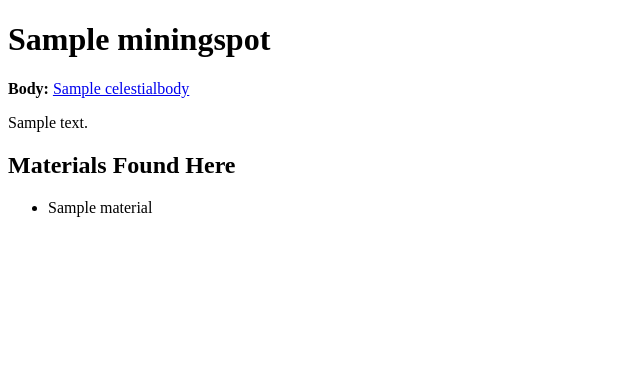
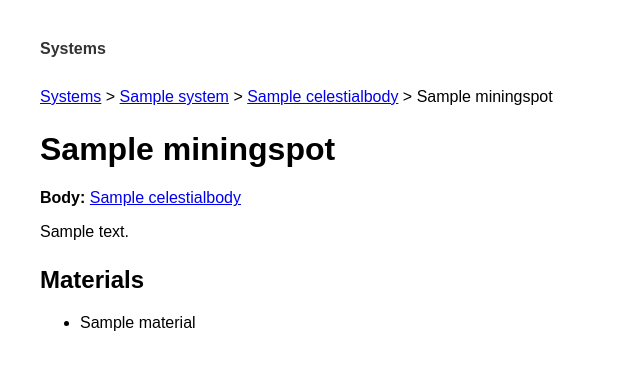
Before and after one commit to ClausHofman/Space-Explorer, a Django app: page /mining-spots/1/ in a window 1280 px wide. Shown: the top 370 px of the page, without its empty margins (0-640 px from the left). Run offline with Django 5.2, Linux system fonts and the light colour scheme; tables that the repository leaves empty hold one stand-in row (values such as "Sample post").

Commit message:
Added base template, breadcrumbs

```diff
--- a/galaxy/urls.py
+++ b/galaxy/urls.py
@@ -6,4 +6,5 @@ urlpatterns = [
     path("systems/<int:pk>/", views.system_detail, name="system_detail"),
     path("bodies/<int:pk>/", views.body_detail, name="body_detail"),
     path("mining-spots/<int:pk>/", views.mining_spot_detail, name="mining_spot_detail"),
+    path("", views.system_list, name="home"),
 ]
--- /dev/null
+++ b/templates/base.html
@@ -0,0 +1,38 @@
+<!DOCTYPE html>
+<html>
+<head>
+    <meta charset="utf-8">
+    <title>{% block title %}Space Notes{% endblock %}</title>
+
+    <style>
+        body {
+            font-family: Arial, sans-serif;
+            margin: 40px;
+            max-width: 900px;
+        }
+        header {
+            margin-bottom: 30px;
+        }
+        header a {
+            text-decoration: none;
+            color: #333;
+            font-weight: bold;
+            margin-right: 15px;
+        }
+        h1, h2, h3 {
+            margin-top: 25px;
+        }
+    </style>
+</head>
+
+<body>
+
+<header>
+    <a href="{% url 'system_list' %}">Systems</a>
+</header>
+
+{% block content %}
+{% endblock %}
+
+</body>
+</html>
--- a/templates/galaxy/mining_spot_detail.html
+++ b/templates/galaxy/mining_spot_detail.html
@@ -1,9 +1,14 @@
-<!DOCTYPE html>
-<html>
-<head>
-    <title>{{ spot.name }}</title>
-</head>
-<body>
+{% extends "base.html" %}
+
+{% block title %}{{ spot.name }}{% endblock %}
+
+{% block content %}
+<p>
+    <a href="{% url 'system_list' %}">Systems</a> >
+    <a href="{% url 'system_detail' spot.body.system.pk %}">{{ spot.body.system.name }}</a> >
+    <a href="{% url 'body_detail' spot.body.pk %}">{{ spot.body.name }}</a> >
+    {{ spot.name }}
+</p>
 
 <h1>{{ spot.name }}</h1>
 
@@ -17,14 +22,12 @@
     <p>{{ spot.notes }}</p>
 {% endif %}
 
-<h2>Materials Found Here</h2>
+{% if spot.materials.all %}
+<h2>Materials</h2>
 <ul>
-    {% for material in materials %}
+    {% for material in spot.materials.all %}
         <li>{{ material.name }}</li>
-    {% empty %}
-        <li>No materials listed.</li>
     {% endfor %}
 </ul>
-
-</body>
-</html>
+{% endif %}
+{% endblock %}
```
Also changed, not shown: templates/galaxy/body_detail.html (+12 -15 lines), templates/galaxy/system_detail.html (+11 -14 lines), templates/galaxy/system_list.html (+7 -9 lines).
